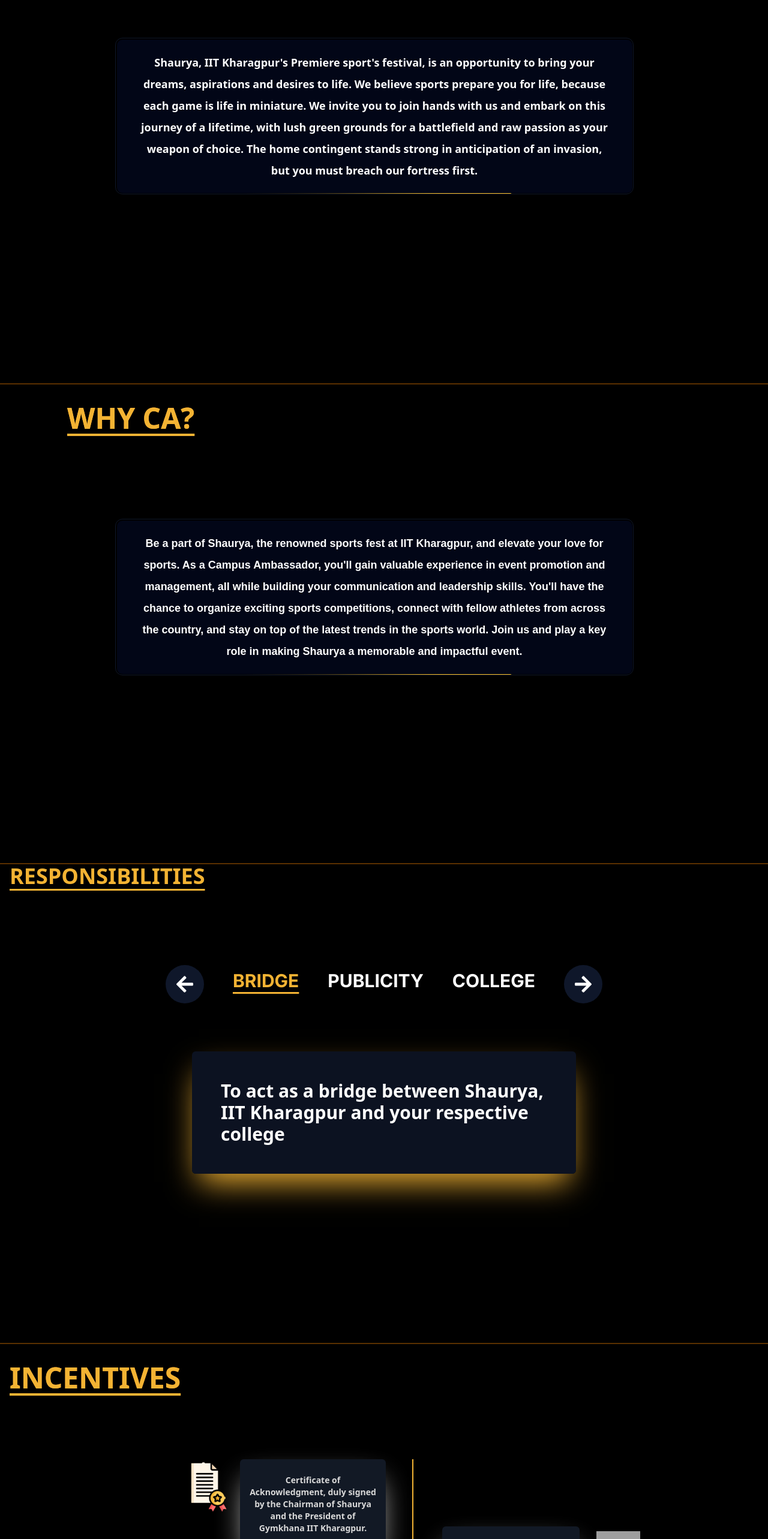
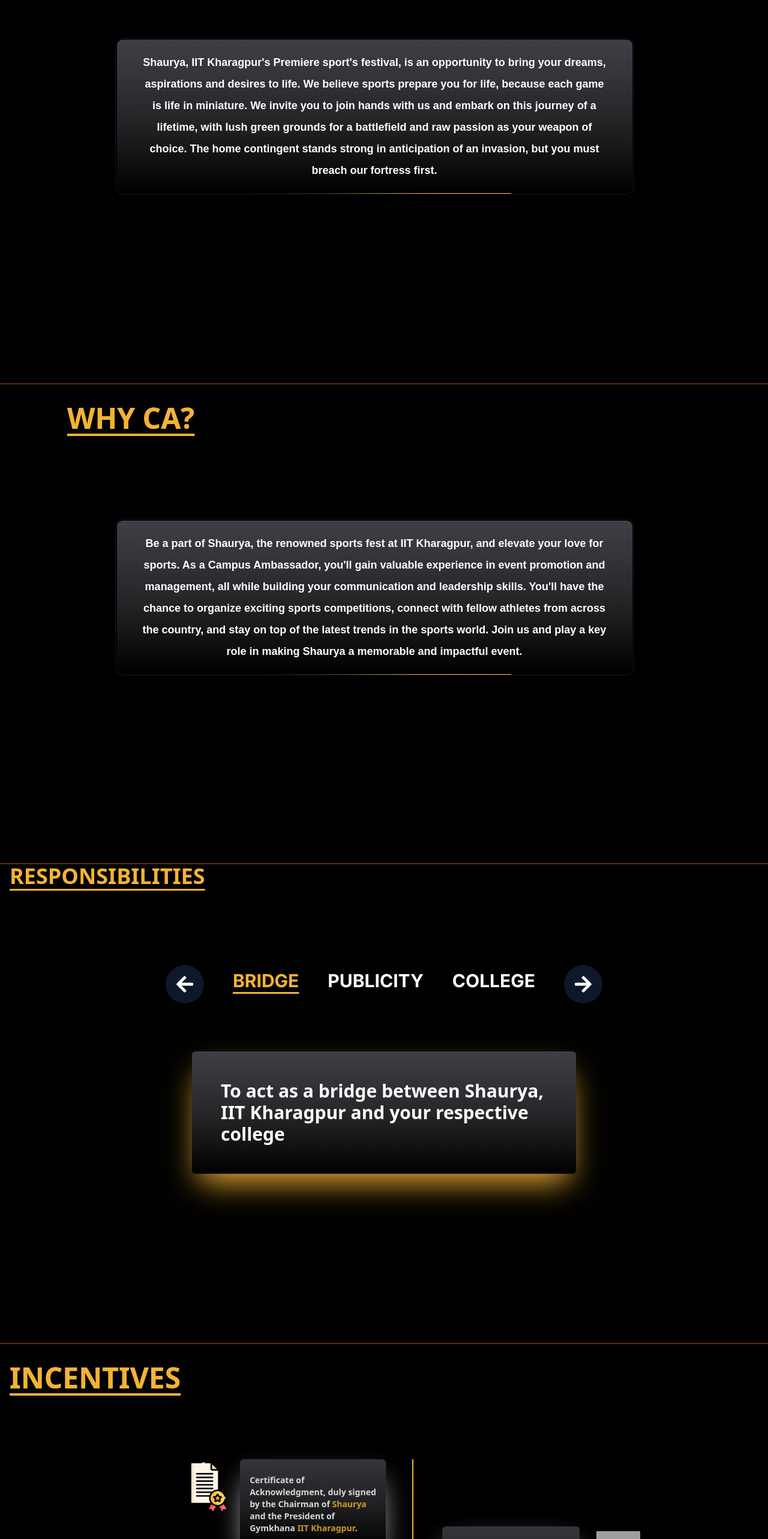
Before and after one commit to Shaurya-IITKGP/CampusAmbassador, a Next.js app: page / in a window 1280 px wide. Shown: the part 1061-3627 px from the top of the page at 60% size. Built offline with nearby package versions, Linux system fonts and the light colour scheme; grey boxes are pictures that could not be loaded.

Commit message:
incentives done

```diff
--- a/src/components/About.tsx
+++ b/src/components/About.tsx
@@ -16,8 +16,8 @@
 
   <div className="sm:h-3/4 sm:w-3/4 mt-12 sm:my-32 sm:mr-32 relative z-10 flex cursor-pointer items-center overflow-hidden rounded-xl border border-slate-900 p-[1.5px]">
     <div className="animate-rotate absolute inset-0 h-full flex justify-center rounded-full bg-[conic-gradient(#FBBF24_20deg,transparent_120deg)]"></div>
-    <div className="sm:h-full z-20 flex rounded-[0.60rem] bg-slate-950 p-2">
-      <span className="z-50 px-8 py-3 flex items-center font-nunito text-white transition duration-200 font-bold text-sm md:text-lg font-sans text-center" style={{ lineHeight: '2.0' }}>
+    <div className="sm:h-full z-20 flex rounded-[0.60rem] bg-gradient-to-b from-zinc-700 via-zinc-800 to-black p-2">
+      <span className="z-50 px-8 py-3 flex items-center font-nunito text-white transition duration-200 font-bold text-sm md:text-lg text-center" style={{ lineHeight: '2.0' }}>
       Shaurya, IIT Kharagpur&apos;s Premiere sport&apos;s festival, is an opportunity to bring your dreams, aspirations and desires to life. We believe sports prepare you for life, because each game is life in miniature. We invite you to join hands with us and embark on this journey of a lifetime, with lush green grounds for a battlefield and raw passion as your weapon of choice. The home contingent stands strong in anticipation of an invasion, but you must breach our fortress first.
 
       </span>
--- a/src/components/FAQccodion.tsx
+++ b/src/components/FAQccodion.tsx
@@ -15,7 +15,7 @@
     <>
     <div  className=" border border-darkOrange border-b opacity-50"/>
 
-    <div ref={FAQView} className='h-screen select:none mt-8'>
+    <div ref={FAQView} className='lg:h-screen select:none mt-8'>
 
 
 
--- a/src/components/Footer.tsx
+++ b/src/components/Footer.tsx
@@ -9,7 +9,7 @@
   return (
     <>
 
-<div ref={contactView} className=" border border-darkOrange border-b opacity-50 font-mono"/>
+<div ref={contactView} className=" border border-darkOrange border-b opacity-50 font-mono mt-20 lg:mt-0"/>
 <div className="bg-gradient-to-b from-gray-700 via-gray-800 to-black">
 
 
--- a/src/components/Incentives.tsx
+++ b/src/components/Incentives.tsx
@@ -15,16 +15,16 @@
 
     <div  className=" border border-darkOrange border-b opacity-50"/>
 
-    <div ref={incentiveView} className='gird md:flex justify-center mt-8 mb-20 select-none'>
+    <div ref={incentiveView} className='grid lg:flex justify-center mt-8 mb-20 select-none'>
 
-     <div className='text-4xl md:text-5xl font-extrabold flex flex-col md:flex-row  md:justify-center font-sans  bg-gradient-to-r from-lightOrange via-orange-400 to-darkOrange bg-clip-text text-transparent bg'>
-        <div className='sm:w-full text-center underline text-lightOrange underline-offset-8 md:mb-4 ml-4'>INCENTIVES</div>
+     <div className='text-4xl lg:text-5xl font-extrabold flex flex-col lg:flex-row  lg:justify-center font-sans  bg-gradient-to-r from-lightOrange via-orange-400 to-darkOrange bg-clip-text text-transparent bg'>
+        <div className='sm:w-full text-center underline text-lightOrange underline-offset-8 lg:mb-4 ml-4'>INCENTIVES</div>
         </div>
 
-      <div className=' flex justify-center h-screen '>
+      <div className=' flex justify-center lg:h-screen '>
 
        <div className=''>
-       <div className='  mt-40 mr-3'>
+       <div className=' mt-12 md:mt-20 lg:mt-40 mr-3'>
         <div className='  '>
         <div className='text-white lg:flex lg:w-4/5  lg:gap-3 '>
           {/* Certificate Section */}
@@ -32,8 +32,10 @@
             <div className='  justify-center duration-300 hover:cursor-pointer text-center hover:scale-105 border border-lightOrange sm:border-none w-3/5 lg:w-4/12'>
               <Image width={120} height={120}  src={Certificate.src} alt="none" className='p-1 lg:grid items-center duration-500 '/>
             </div>
-            <div className='ml-1 font-bold bg-slate-800 bg-opacity-75 rounded-md sm:shadow-2xl  hover:shadow-orange-500 sm:shadow-white p-4 text-sm sm:text-md font-sans grid items-center lg:h-[150px] text-center lg:w-10/12 opacity-85 '>
-              Certificate of Acknowledgment, duly signed by the Chairman of Shaurya and the President of Gymkhana IIT Kharagpur.
+            <div className='ml-1 font-bold bg-gradient-to-b from-zinc-700 via-zinc-800 to-black bg-opacity-75 rounded-md sm:shadow-2xl  hover:shadow-orange-500 sm:shadow-white p-4 text-sm sm:text-md font-sans grid items-center lg:h-[150px] lg:w-10/12 opacity-85 '>
+             <p className=' tracking-normal'>
+             Certificate of Acknowledgment, duly signed by the Chairman of <span className=" text-lightOrange">Shaurya</span>  and the President of Gymkhana <span className=" text-lightOrange">IIT Kharagpur</span>.
+              </p>
             </div>
           </div>
 
@@ -41,25 +43,27 @@
 
 
           {/* Invitation Section */}
-          <div className='flex  mb-4 mt-10 md:mt-28 md:w-11/12 md:ml-8 md:gap-4 border border-lightOrange md:border-none'>
-          <div className='ml-1 font-bold bg-slate-800 bg-opacity-75 rounded-md sm:shadow-2xl  hover:shadow-orange-500 sm:shadow-white p-4 text-sm sm:text-md font-sans grid items-center sm:h-[150px] text-center md:w-10/12 opacity-85'>
-            Privilege to attend all formal events and programs organized by Shaurya IIT Kharagpur.
+          <div className='flex  mb-4 mt-10 lg:mt-28 lg:w-11/12 lg:ml-8 lg:gap-4 border border-lightOrange lg:border-none'>
+          <div className='ml-1 font-bold bg-gradient-to-b from-zinc-700 via-zinc-800 to-black bg-opacity-75 rounded-md sm:shadow-2xl  hover:shadow-orange-500 sm:shadow-white p-4 text-sm sm:text-md font-sans grid items-center sm:h-[150px] text-left lg:w-10/12 opacity-85'>
+            <p>
+            Privilege to attend all formal events and programs organized by <span className=" text-lightOrange font-bold">Shaurya IIT Kharagpur</span>.
+            </p>
 
             </div>
-          <div className=' ml-1 justify-center  duration-300 hover:cursor-pointer hover:scale-105  border border-lightOrange sm:border-none w-3/5 md:w-4/12'>
-          <Image width={120} height={120} src={Invitation.src} alt="none" className='p-2 md:grid items-center duration-500  '/>
+          <div className=' ml-1 justify-center  duration-300 hover:cursor-pointer hover:scale-105  border border-lightOrange sm:border-none w-3/5 lg:w-4/12'>
+          <Image width={120} height={120} src={Invitation.src} alt="none" className='p-2 lg:grid items-center duration-500  '/>
 
             </div>
 
           </div>
           </div>
-          <div className='text-white md:flex md:w-4/5 justify-center  gap-3 '>
+          <div className='text-white lg:flex lg:w-4/5 justify-center  gap-3 '>
           {/* goodies Section */}
-          <div className=' flex md:mb-4  md:w-11/12 md:mr-8 border border-lightOrange md:border-none mt-12 sm:mt-0'>
-            <div className='  justify-center duration-300 hover:cursor-pointer text-center hover:scale-105 border border-lightOrange sm:border-none w-3/5 md:w-4/12'>
-              <Image width={120} height={120}  src={Goodies.src} alt="none" className='p-1 md:grid items-center duration-500 '/>
+          <div className=' flex lg:mb-4  lg:w-11/12 lg:mr-8 border border-lightOrange lg:border-none mt-12 sm:mt-0'>
+            <div className='  justify-center duration-300 hover:cursor-pointer text-center hover:scale-105 border border-lightOrange sm:border-none w-3/5 lg:w-4/12'>
+              <Image width={120} height={120}  src={Goodies.src} alt="none" className='p-1 lg:grid items-center duration-500 '/>
             </div>
-            <div className='ml-1 font-bold bg-slate-800 bg-opacity-75 rounded-md sm:shadow-2xl  hover:shadow-orange-500 sm:shadow-white p-4 text-sm sm:text-md font-sans grid items-center sm:h-[150px] text-center md:w-10/12 opacity-85 '>
+            <div className='ml-1 font-bold bg-gradient-to-b from-zinc-700 via-zinc-800 to-black bg-opacity-75 rounded-md sm:shadow-2xl  hover:shadow-orange-500 sm:shadow-white p-4 text-sm sm:text-md font-sans grid items-center sm:h-[150px] text-left lg:w-10/12 opacity-85 '>
             Premium gift assortments and curated hampers presented upon the fest&apos;s conclusion.
             </div>
           </div>
@@ -69,14 +73,16 @@
 
 
             {/* Invitation Section */}
-            <div className='flex  mb-4 mt-10 md:mt-28 md:w-11/12 md:ml-8 md:gap-4 border border-lightOrange md:border-none'>
-          <div className='ml-1 font-bold bg-slate-800 bg-opacity-75 rounded-md sm:shadow-2xl  hover:shadow-orange-500 sm:shadow-white p-4 text-sm sm:text-md font-sans grid items-center sm:h-[150px] text-center md:w-10/12 opacity-85'>
-          Build extensive connections with students from IIT Kharagpur as well as from various other colleges.
+            <div className='flex  mb-4 mt-10 lg:mt-28 lg:w-11/12 lg:ml-8 lg:gap-4 border border-lightOrange lg:border-none'>
+          <div className='ml-1 font-bold bg-gradient-to-b from-zinc-700 via-zinc-800 to-black bg-opacity-75 rounded-md sm:shadow-2xl  hover:shadow-orange-500 sm:shadow-white p-4 text-sm sm:text-md font-sans grid items-center sm:h-[150px] text-left lg:w-10/12 opacity-85'>
+         <p>
+         Build extensive connections with students from  <span className=" text-lightOrange">IIT Kharagpur</span> as well as from various other colleges.
+         </p>
 
 
             </div>
-          <div className=' ml-1 justify-center  duration-300 hover:cursor-pointer hover:scale-105  border border-lightOrange sm:border-none w-3/5 md:w-4/12'>
-          <Image width={120} height={120} src={Networking.src} alt="none" className='p-2 md:grid items-center duration-500  '/>
+          <div className=' ml-1 justify-center  duration-300 hover:cursor-pointer hover:scale-105  border border-lightOrange sm:border-none w-3/5 lg:w-4/12'>
+          <Image width={120} height={120} src={Networking.src} alt="none" className='p-2 lg:grid items-center duration-500  '/>
 
             </div>
 
--- a/src/components/ResponsibilityCard.tsx
+++ b/src/components/ResponsibilityCard.tsx
@@ -3,7 +3,7 @@
 const ResponsibilityCard = ({cardData , animate}:{cardData:string , animate:string}) => {
   return (
     <div className=' mt-20 flex justify-center '>
-        <div className={'font-bold text-3xl font-sans text-white bg-slate-900 bg-opacity-80 rounded-md w-1/2 h-4/5 p-12 hover:shadow-white  shadow-2xl shadow-lightOrange '+animate}>
+        <div className={'font-bold text-3xl font-sans text-white bg-gradient-to-b from-zinc-700 via-zinc-800 to-black bg-opacity-80 rounded-md w-1/2 h-4/5 p-12 hover:shadow-white  shadow-2xl shadow-lightOrange '+animate}>
         {cardData}
 
         </div>
--- a/src/components/WhyCa.tsx
+++ b/src/components/WhyCa.tsx
@@ -15,7 +15,7 @@
 
   <div className="sm:h-3/4 sm:w-3/4 mt-12 sm:my-32 sm:mr-32 relative z-10 flex cursor-pointer items-center overflow-hidden rounded-xl border border-slate-900 p-[1.5px]">
     <div className="animate-rotate absolute inset-0 h-full rounded-full bg-[conic-gradient(#FBBF24_20deg,transparent_120deg)]"></div>
-    <div className="sm:h-full z-20 flex rounded-[0.60rem] bg-slate-950 p-2">
+    <div className="sm:h-full z-20 flex rounded-[0.60rem] bg-gradient-to-b from-zinc-700 via-zinc-800 to-black p-2">
       <span className="z-50 px-8 py-3 flex font-nunito items-center text-white transition duration-200 font-bold text-sm md:text-lg text-center" style={{ lineHeight: '2.0' }}>
         Be a part of Shaurya, the renowned sports fest at IIT Kharagpur, and elevate your love for sports. As a Campus Ambassador, you&apos;ll gain valuable experience in event promotion and management, all while building your communication and leadership skills. You&apos;ll have the chance to organize exciting sports competitions, connect with fellow athletes from across the country, and stay on top of the latest trends in the sports world. Join us and play a key role in making Shaurya a memorable and impactful event.
       </span>
```
